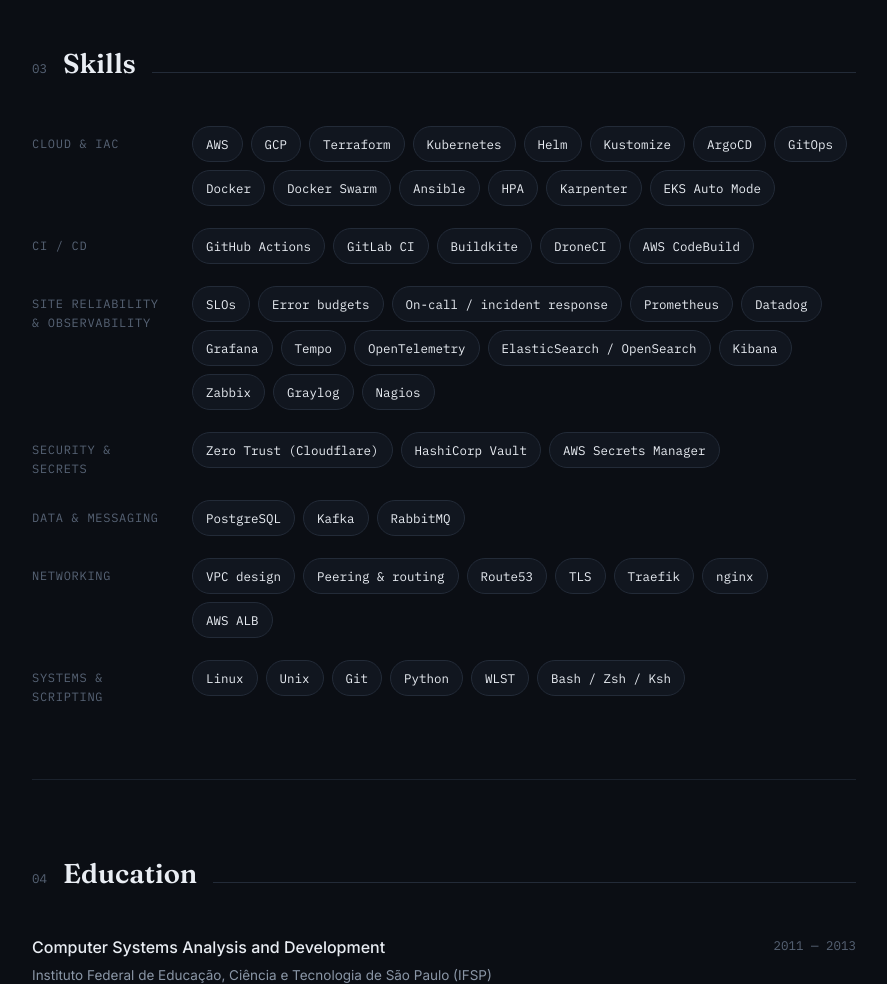
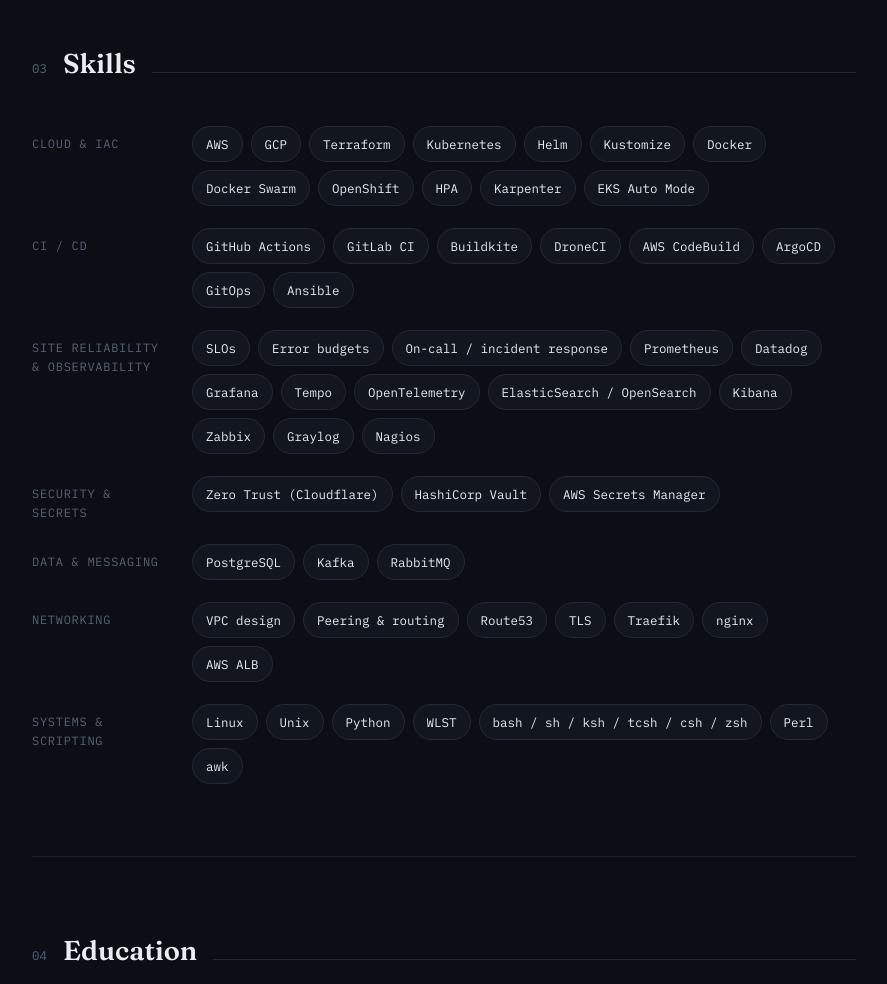
Before and after one commit to imcoffink/resume-cloud-native, a plain HTML site: page frontend/index.html in a window 1280 px wide. Shown: the part 2980-3964 px from the top of the page, without its empty margins (196-1083 px from the left). Drawn offline with Linux system fonts and the light colour scheme; no server answers.

Commit message:
Update skills section (#18)

```diff
--- a/frontend/index.html
+++ b/frontend/index.html
@@ -783,11 +783,9 @@
           <span class="pill">Kubernetes</span>
           <span class="pill">Helm</span>
           <span class="pill">Kustomize</span>
-          <span class="pill">ArgoCD</span>
-          <span class="pill">GitOps</span>
           <span class="pill">Docker</span>
           <span class="pill">Docker Swarm</span>
-          <span class="pill">Ansible</span>
+          <span class="pill">OpenShift</span>
           <span class="pill">HPA</span>
           <span class="pill">Karpenter</span>
           <span class="pill">EKS Auto Mode</span>
@@ -801,6 +799,9 @@
           <span class="pill">Buildkite</span>
           <span class="pill">DroneCI</span>
           <span class="pill">AWS CodeBuild</span>
+          <span class="pill">ArgoCD</span>
+          <span class="pill">GitOps</span>
+          <span class="pill">Ansible</span>
         </div>
       </div>
       <div class="skill-group">
@@ -854,10 +855,11 @@
         <div class="pill-row">
           <span class="pill">Linux</span>
           <span class="pill">Unix</span>
-          <span class="pill">Git</span>
           <span class="pill">Python</span>
           <span class="pill">WLST</span>
-          <span class="pill">Bash / Zsh / Ksh</span>
+          <span class="pill">bash / sh / ksh / tcsh / csh / zsh</span>
+          <span class="pill">Perl</span>
+          <span class="pill">awk</span>
         </div>
       </div>
     </div>
```
